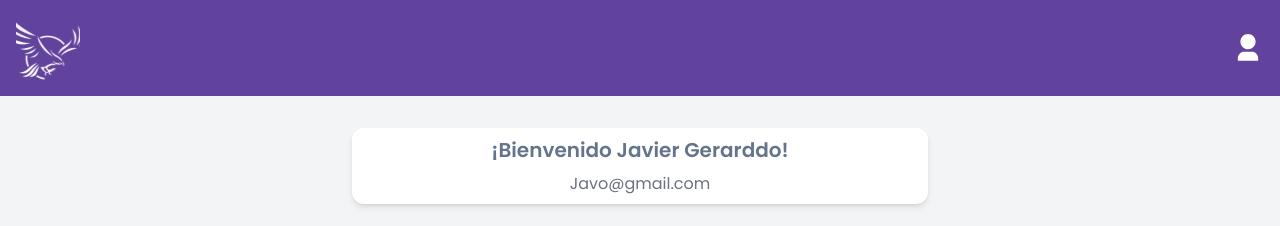
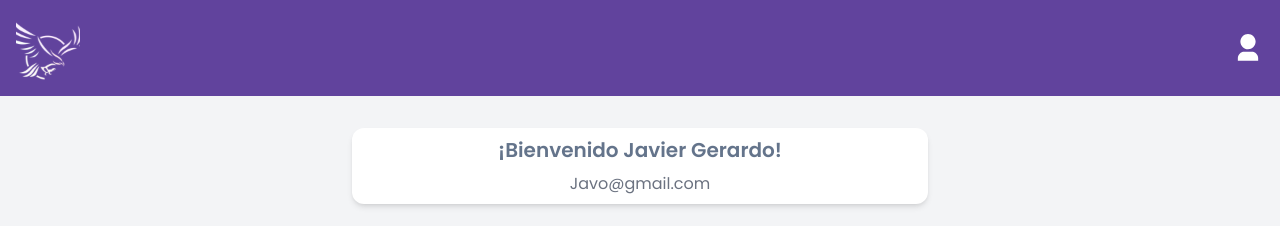
Before and after one commit to Las-Fuerzas-Del-Cielo/Sistema-Anti-Fraude-Electoral, a React (Vite) app in the folder frontend/: page /dashboard in a window 1280 px wide. Shown: the top 226 px of the page. Built offline with nearby package versions, Linux system fonts and the light colour scheme.

Commit message:
chore: added typified consts and changed to dashboard page

```diff
--- a/frontend/src/pages/dashboard/dashboard.tsx
+++ b/frontend/src/pages/dashboard/dashboard.tsx
@@ -2,17 +2,19 @@ import Button from "#/components/button";
 import Navbar from "#/components/navbar";
 import { observer } from "mobx-react-lite";
 
-const DashboardContent = () => {
+const DashboardPage = () => {
+  const user: string = "Javier Gerardo";
+  const email: string = "Javo@gmail.com";
+  const href: string = "#";
+
   return (
     <div className="bg-gray-100 min-h-screen">
       <Navbar />
       <section className="flex justify-center">
         <div className="md:w-1/2 w-5/6 shadow-3xl rounded-xl p-8 flex flex-col items-center space-y-8">
           <div className="container mx-auto flex flex-col items-center text-gray bg-white rounded-xl p-2 text-gray-dark shadow-md mb-12">
-            <h2 className="text-xl font-bold mb-2">
-              ¡Bienvenido Javier Gerarddo!
-            </h2>
-            <p className="text-gray-500">Javo@gmail.com</p>
+            <h2 className="text-xl font-bold mb-2">¡Bienvenido {user}!</h2>
+            <p className="text-gray-500">{email}</p>
           </div>
           <div className="flex flex-col items-center space-y-8 w-full">
             <Button
@@ -33,7 +35,7 @@ const DashboardContent = () => {
             <div className="text-center text-gray-600 text-md mt-8">
               ¿No funciona el Formulario? <br />
               Realiza la denuncia{" "}
-              <a href="#" className="text-violet-brand underline">
+              <a href={href} className="text-violet-brand underline">
                 aquí
               </a>
             </div>
@@ -44,6 +46,6 @@ const DashboardContent = () => {
   );
 };
 
-export const Dashboard = observer(DashboardContent);
+export const Dashboard = observer(DashboardPage);
 
 export default Dashboard;
```
